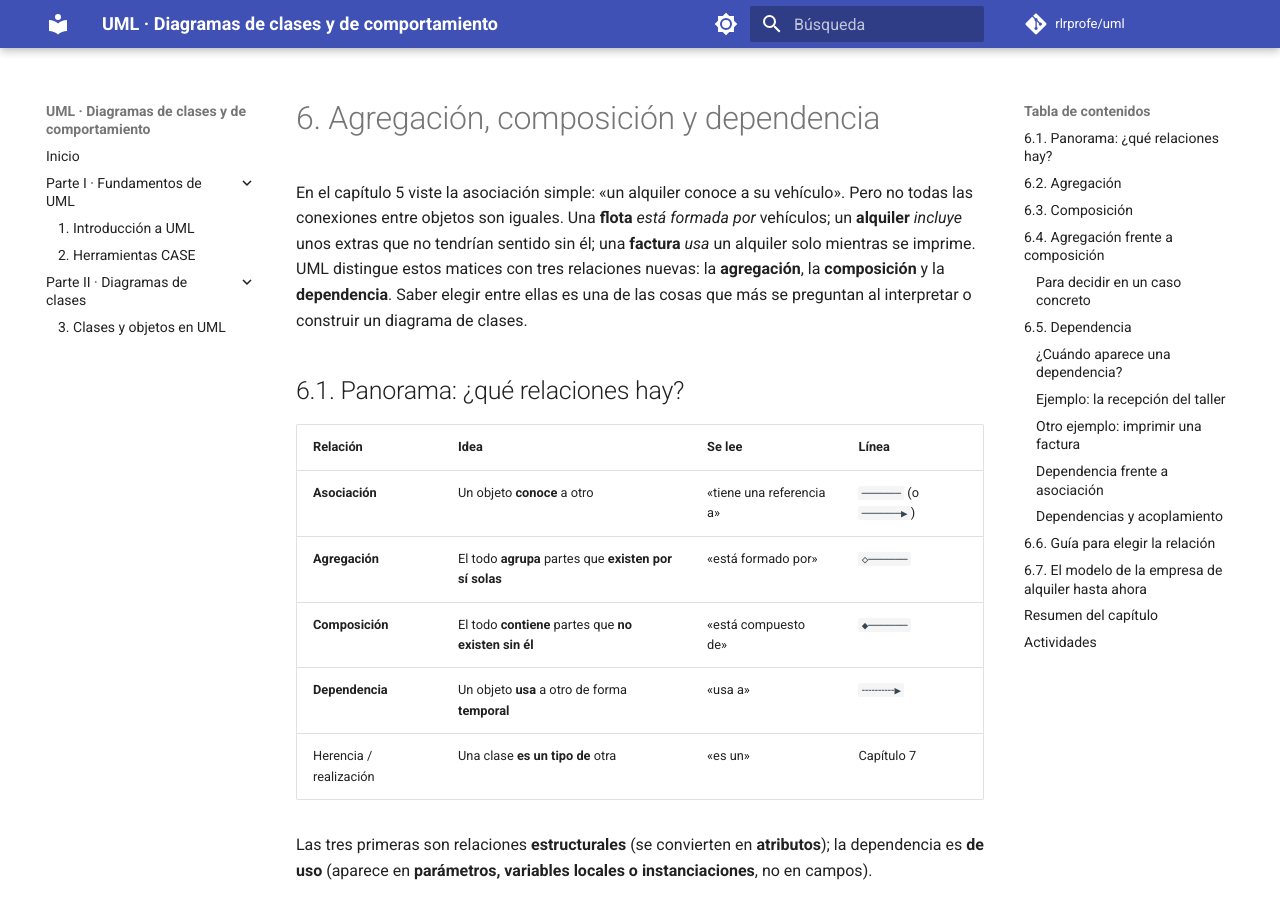
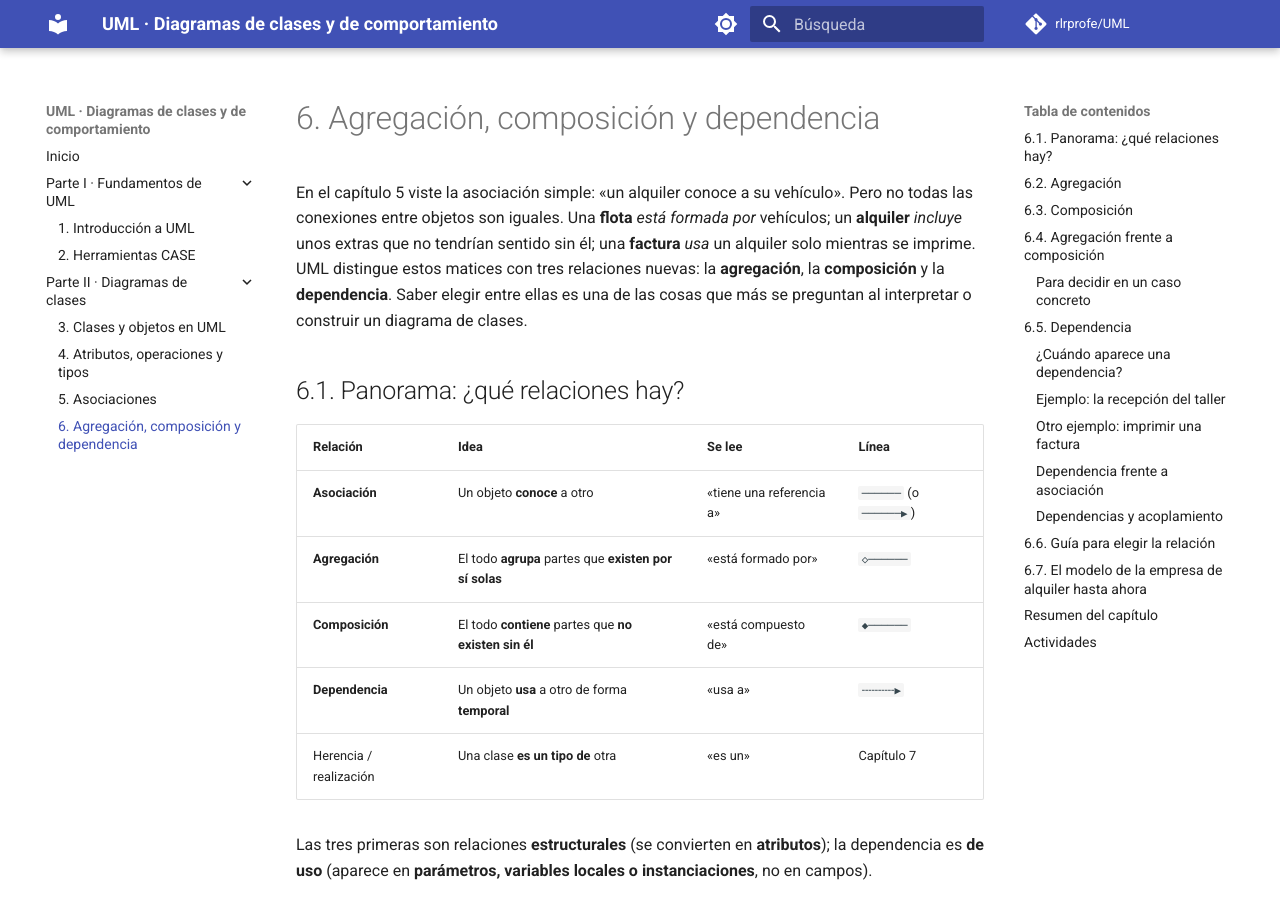
Before and after one commit to rlrprofe/UML, an MkDocs documentation site: the page built from docs/capitulos/06-agregacion-composicion-dependencia.md, in a window 1280 px wide and 900 px high. Built offline with MkDocs 1.6.1 and Material for MkDocs 9.7.7, drawn with Linux system fonts in a browser that asks for light colours; comment, search, counter and statistics services are not loaded.

Commit message:
Actualización índice

```diff
--- a/mkdocs.yml
+++ b/mkdocs.yml
@@ -1,8 +1,8 @@
 site_name: UML · Diagramas de clases y de comportamiento
 site_description: Curso de modelado con UML para Entornos de Desarrollo - diagramas de clases y diagramas de comportamiento
-site_url: https://rlrprofe.github.io/uml/
-repo_url: https://github.com/rlrprofe/uml
-repo_name: rlrprofe/uml
+site_url: https://rlrprofe.github.io/UML/
+repo_url: https://github.com/rlrprofe/UML
+repo_name: rlrprofe/UML
 copyright: UML · Entornos de Desarrollo
 
 theme:
@@ -61,3 +61,6 @@ nav:
       - "2. Herramientas CASE": capitulos/02-herramientas.md
   - "Parte II · Diagramas de clases":
       - "3. Clases y objetos en UML": capitulos/03-clases-objetos.md
+      - "4. Atributos, operaciones y tipos": capitulos/04-atributos-operaciones.md
+      - "5. Asociaciones": capitulos/05-asociaciones.md
+      - "6. Agregación, composición y dependencia": capitulos/06-agregacion-composicion-dependencia.md
```
